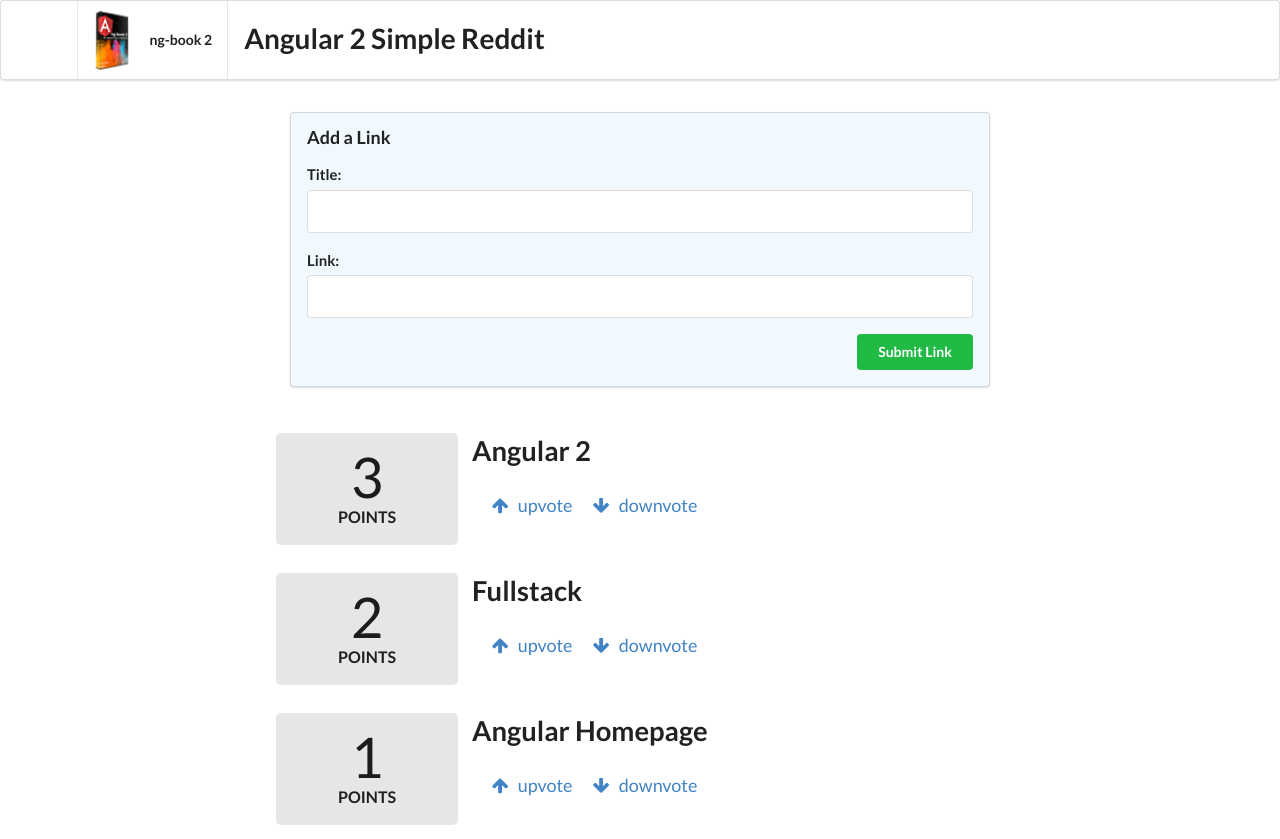
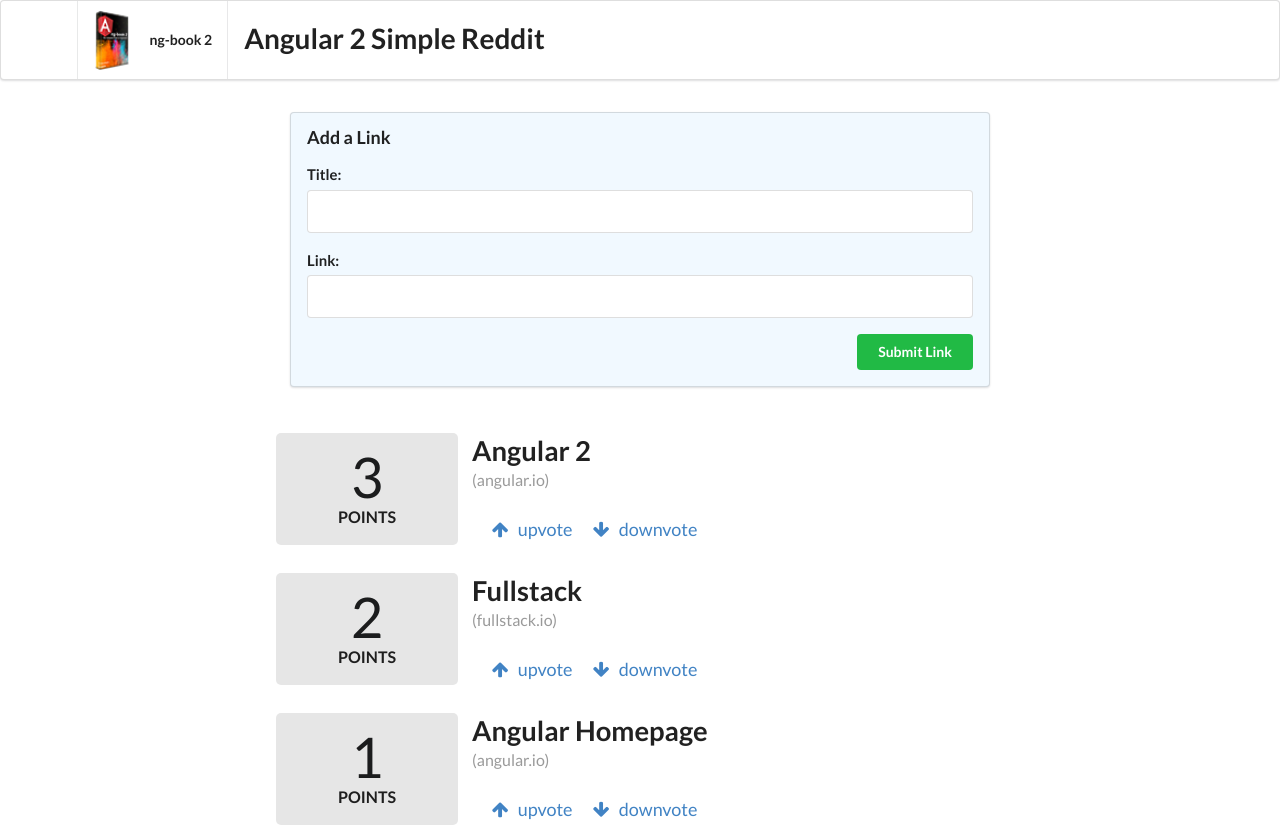
Before and after one commit to luizromariofilho/ng-book-examples, an Angular app: page / in a window 1280 px wide. Built offline with nearby package versions, Linux system fonts and the light colour scheme.

Commit message:
Adding domain to list articles

```diff
--- a/src/app/article/article.component.html
+++ b/src/app/article/article.component.html
@@ -12,6 +12,7 @@
   <a class="ui large header" href="{{ article.link }}">
     {{ article.title }}
   </a>
+  <div class="meta">({{ article.domain() }})</div>
   <ul class="ui big horizontal list voters">
     <li class="item">
       <a href (click)="voteUp()">
--- a/src/app/article/article.model.ts
+++ b/src/app/article/article.model.ts
@@ -20,6 +20,7 @@
   domain():string {
     try {
       const domainAndPath: string = this.link.split('//')[1];
+      return domainAndPath.split('//')[0];
     } catch (error) {
       return null;
     }
```
